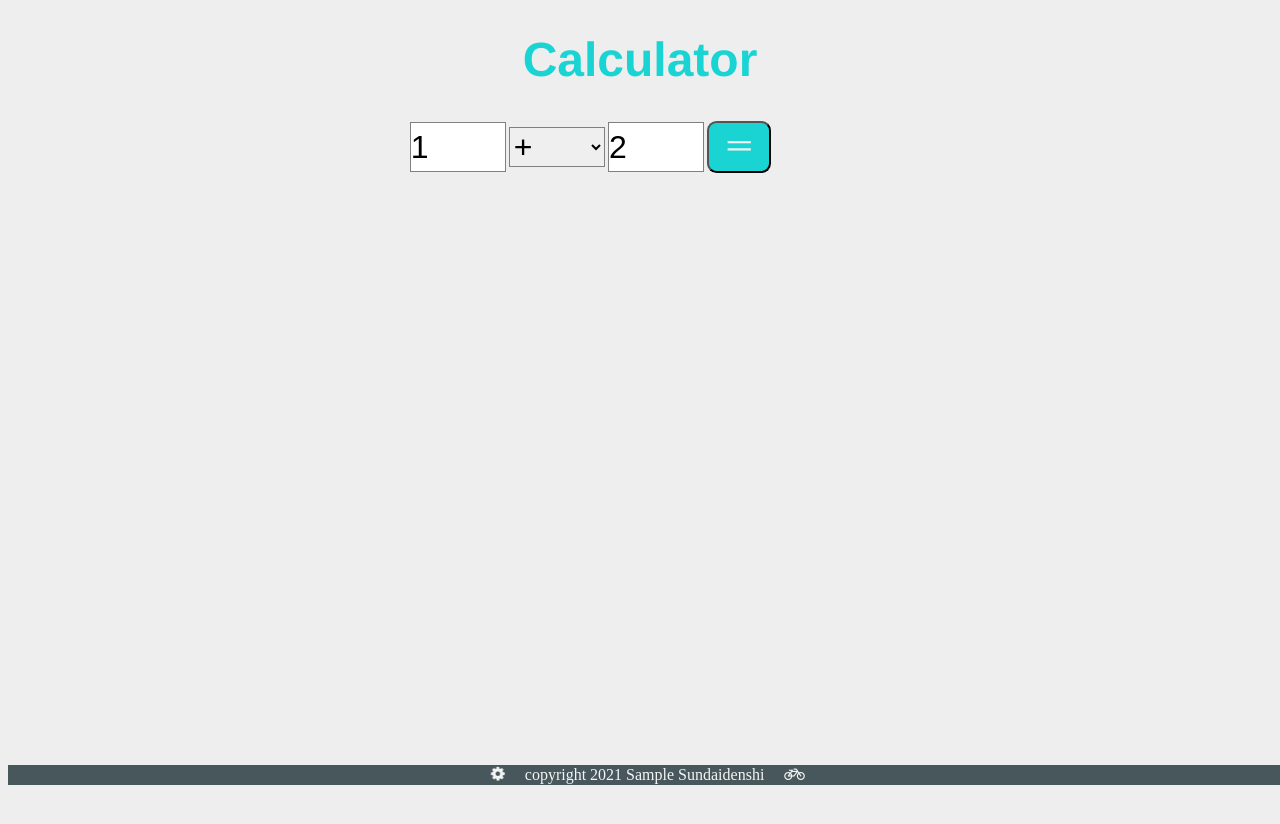
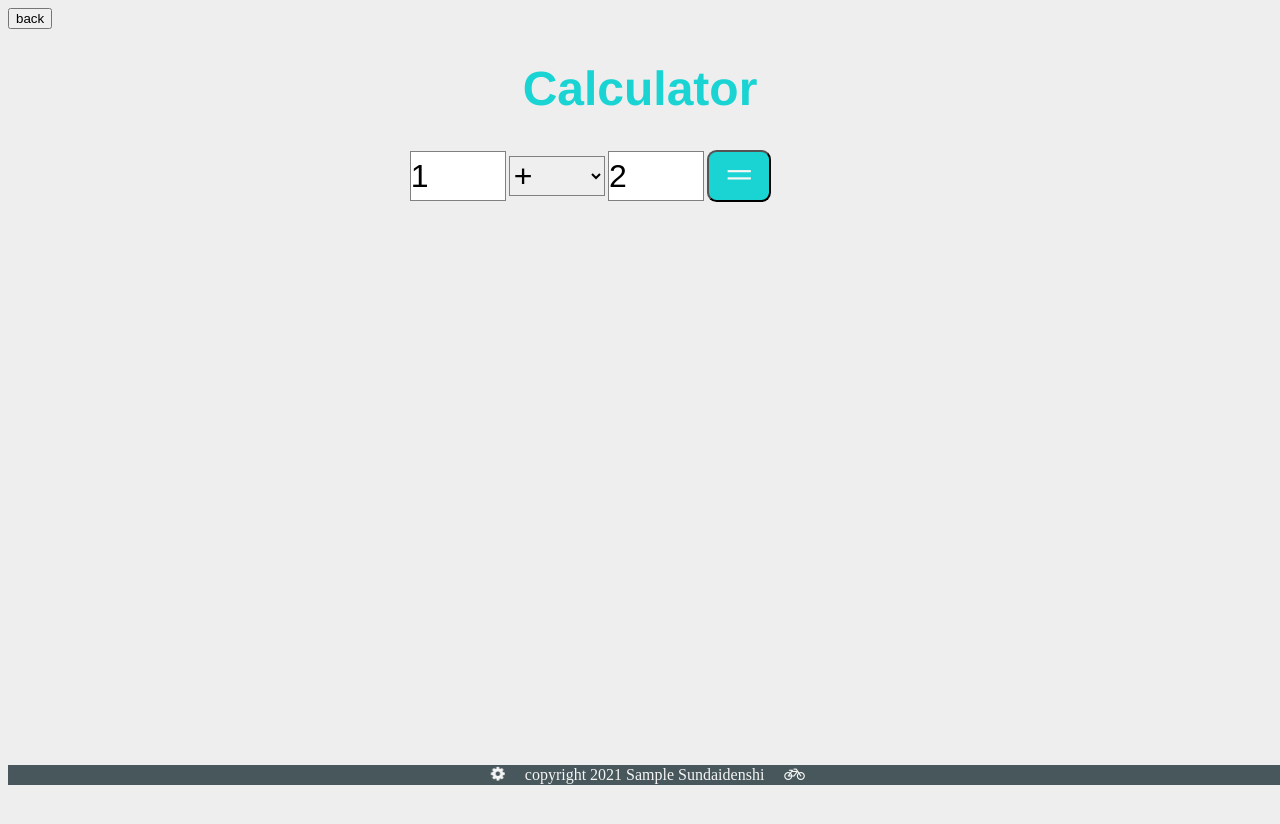
Before and after one commit to Chathu9596/Mobile-Apps, a plain HTML site: page 3_2.Calculator/calculator.html in a window 1280 px wide. Drawn offline with Linux system fonts and the light colour scheme.

Commit message:
Update calculator.html

```diff
--- a/3_2.Calculator/calculator.html
+++ b/3_2.Calculator/calculator.html
@@ -17,6 +17,9 @@
   </head>
 
   <body>
+    <div class="back">
+    <button id="btn99" type="button" onclick="history.back()">back</button>
+  </div>
     <header>
       <h1>Calculator</h1>
     </header>
```
